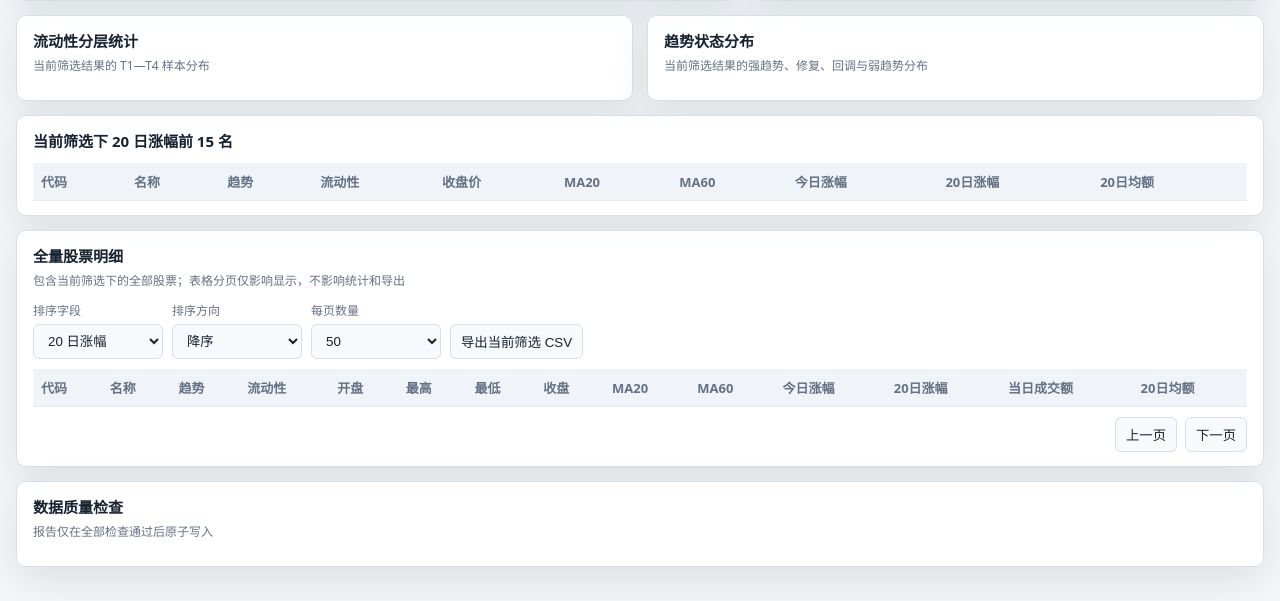
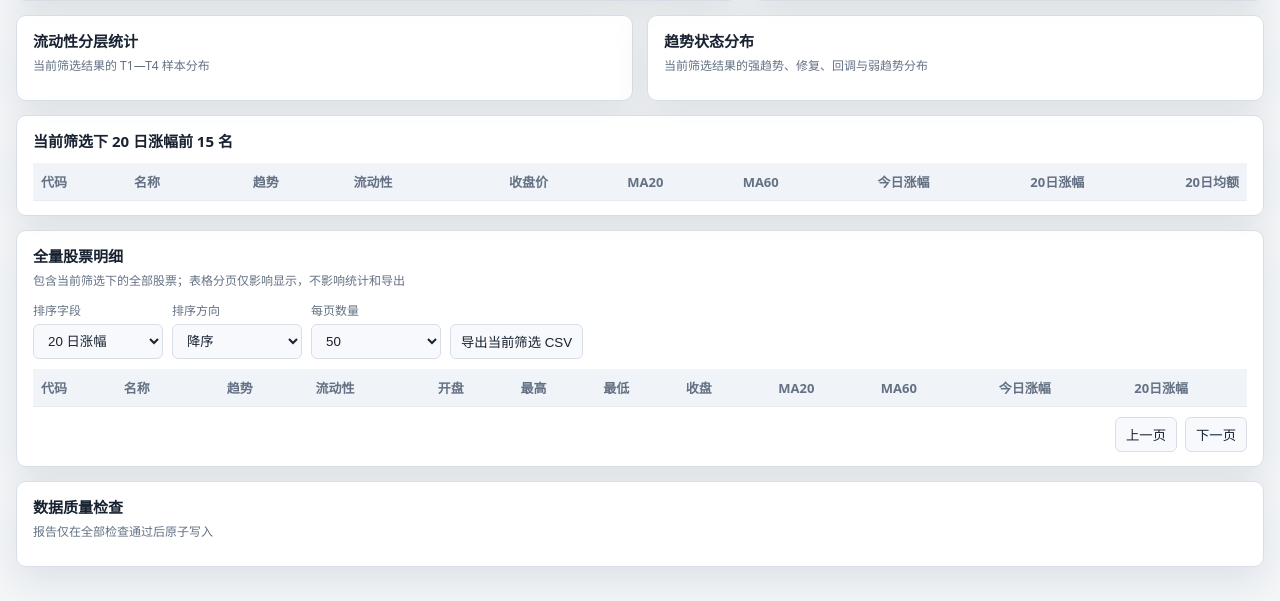
Before and after one commit to SingDanceRAPbasketball/market-momentum-screening, a Python web app: template src/market_momentum/templates/report.html.j2 in a window 1280 px wide. Shown: the part 1147-1748 px from the top of the page. Run offline with Jinja, Linux system fonts and the light colour scheme; the template is opened without the code that fills it: most values are stand-ins (such as "Sample title", 1, 10 or a date in 2020); lists and menus that the app fills with data are empty.

Commit message:
fix: align market tables at browser zoom
- Align numeric headers with numeric cells
- Preserve table geometry with horizontal overflow at high zoom
- Require repository-wide review from the code owner

```diff
--- a/src/market_momentum/templates/report.html.j2
+++ b/src/market_momentum/templates/report.html.j2
@@ -85,11 +85,14 @@
     .axis { stroke: var(--line); stroke-width: 1; }
     .grid-line { stroke:var(--grid-color); stroke-width:1; }
     .axis-label { fill: var(--muted); font-size: 11px; }
-    .table-wrap { overflow: auto; max-height: 460px; }
-    table { width: 100%; border-collapse: collapse; font-size: 13px; }
+    .table-wrap { overflow:auto; max-height:460px; overscroll-behavior:contain; }
+    table { width:100%; border-collapse:collapse; font-size:13px; }
+    .market-table { min-width:1040px; }
+    .market-table.market-table-all { min-width:1460px; }
     th { position:sticky; top:0; z-index:1; background:var(--table-head); color:var(--muted); text-align:left; }
     th,td { padding:9px 8px; border-bottom:1px solid var(--row-line); white-space:nowrap; }
-    td.number { text-align: right; font-variant-numeric: tabular-nums; }
+    th.number,td.number { text-align:right; font-variant-numeric:tabular-nums; }
+    th.categorical,td.categorical { text-align:center; }
     .positive { color: var(--red); }
     .negative { color: var(--green); }
     .badge { display:inline-flex; padding:3px 7px; border-radius:999px; background:var(--badge-bg); color:var(--badge-text); }
@@ -193,8 +196,8 @@
         <h2>当前筛选下 20 日涨幅前 15 名</h2>
         <p class="panel-note" id="table-note"></p>
         <div class="table-wrap">
-          <table>
-            <thead><tr><th>代码</th><th>名称</th><th>趋势</th><th>流动性</th><th>收盘价</th><th>MA20</th><th>MA60</th><th>今日涨幅</th><th>20日涨幅</th><th>20日均额</th></tr></thead>
+          <table class="market-table">
+            <thead><tr><th>代码</th><th>名称</th><th class="categorical">趋势</th><th class="categorical">流动性</th><th class="number">收盘价</th><th class="number">MA20</th><th class="number">MA60</th><th class="number">今日涨幅</th><th class="number">20日涨幅</th><th class="number">20日均额</th></tr></thead>
             <tbody id="leaders"></tbody>
           </table>
         </div>
@@ -215,8 +218,8 @@
           <button id="export-csv" type="button">导出当前筛选 CSV</button>
         </div>
         <div class="table-wrap">
-          <table>
-            <thead><tr><th>代码</th><th>名称</th><th>趋势</th><th>流动性</th><th>开盘</th><th>最高</th><th>最低</th><th>收盘</th><th>MA20</th><th>MA60</th><th>今日涨幅</th><th>20日涨幅</th><th>当日成交额</th><th>20日均额</th></tr></thead>
+          <table class="market-table market-table-all">
+            <thead><tr><th>代码</th><th>名称</th><th class="categorical">趋势</th><th class="categorical">流动性</th><th class="number">开盘</th><th class="number">最高</th><th class="number">最低</th><th class="number">收盘</th><th class="number">MA20</th><th class="number">MA60</th><th class="number">今日涨幅</th><th class="number">20日涨幅</th><th class="number">当日成交额</th><th class="number">20日均额</th></tr></thead>
             <tbody id="all-stocks"></tbody>
           </table>
         </div>
@@ -534,7 +537,7 @@
       const leaders = [...rows].sort((a, b) => b.return_20d - a.return_20d).slice(0, 15);
       document.getElementById("table-note").textContent = `共 ${rows.length} 只匹配，展示涨幅前 ${leaders.length} 名`;
       document.getElementById("leaders").innerHTML = leaders.map(row => `<tr>
-        <td>${row.thscode}</td><td>${row.name}</td><td><span class="badge">${row.trend}</span></td><td>${row.liquidity}</td>
+        <td>${row.thscode}</td><td>${row.name}</td><td class="categorical"><span class="badge">${row.trend}</span></td><td class="categorical">${row.liquidity}</td>
         <td class="number">${num(row.close)}</td><td class="number">${num(row.ma20)}</td><td class="number">${num(row.ma60)}</td>
         <td class="number ${row.return_1d === null ? "" : row.return_1d >= 0 ? "positive" : "negative"}">${pct(row.return_1d)}</td><td class="number ${row.return_20d === null ? "" : row.return_20d >= 0 ? "positive" : "negative"}">${pct(row.return_20d)}</td><td class="number">${num(row.amount_avg_20)}</td>
       </tr>`).join("");
@@ -561,7 +564,7 @@
       const start = (currentPage - 1) * pageSize;
       const pageRows = ordered.slice(start, start + pageSize);
       document.getElementById("all-stocks").innerHTML = pageRows.map(row => `<tr>
-        <td>${row.thscode}</td><td>${row.name}</td><td><span class="badge">${row.trend}</span></td><td>${row.liquidity}</td>
+        <td>${row.thscode}</td><td>${row.name}</td><td class="categorical"><span class="badge">${row.trend}</span></td><td class="categorical">${row.liquidity}</td>
         <td class="number">${num(row.open)}</td><td class="number">${num(row.high)}</td><td class="number">${num(row.low)}</td><td class="number">${num(row.close)}</td>
         <td class="number">${num(row.ma20)}</td><td class="number">${num(row.ma60)}</td><td class="number ${row.return_1d === null ? "" : row.return_1d >= 0 ? "positive" : "negative"}">${pct(row.return_1d)}</td><td class="number ${row.return_20d === null ? "" : row.return_20d >= 0 ? "positive" : "negative"}">${pct(row.return_20d)}</td>
         <td class="number">${num(row.amount_billion)}</td><td class="number">${num(row.amount_avg_20)}</td>
```
Also changed, not shown: tests/test_pipeline.py (+2 -0 lines), 1 other file.
